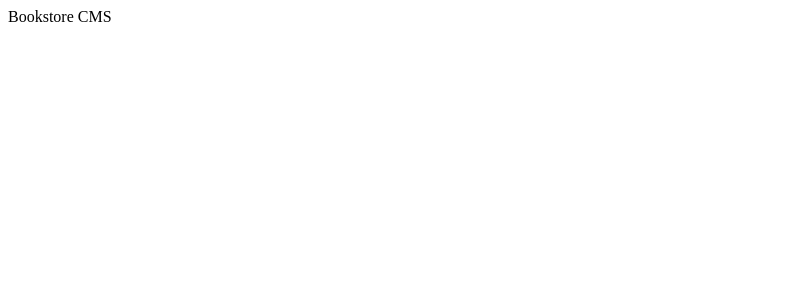
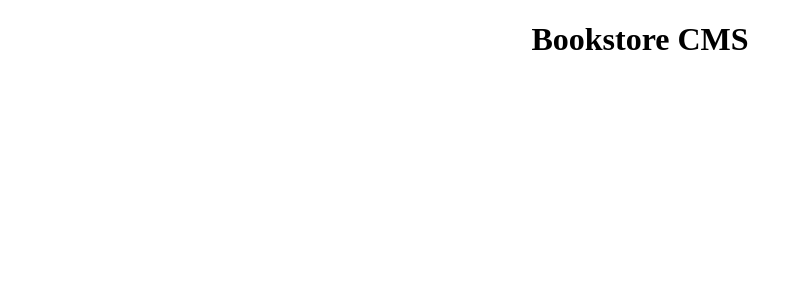
Before and after one commit to gango-anan/bookstore-cms, a React (Create React App) app: page / in a window 1280 px wide. Shown: the top 300 px of the page, without its empty margins (0-803 px from the left). Built offline with nearby package versions, Linux system fonts and the light colour scheme.

Commit message:
App styles to App component.

```diff
--- /dev/null
+++ b/src/App.css
@@ -0,0 +1,3 @@
+.App {
+  text-align: center;
+}
--- a/src/App.js
+++ b/src/App.js
@@ -1,9 +1,10 @@
 import React from 'react';
+import './App.css';
 
 function App() {
   return (
     <div className="App">
-      Bookstore CMS
+      <h1>Bookstore CMS</h1>
     </div>
   );
 }
```
